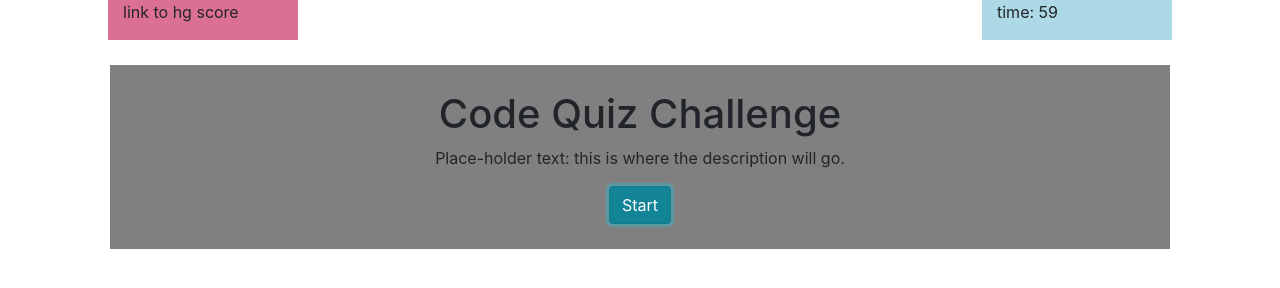
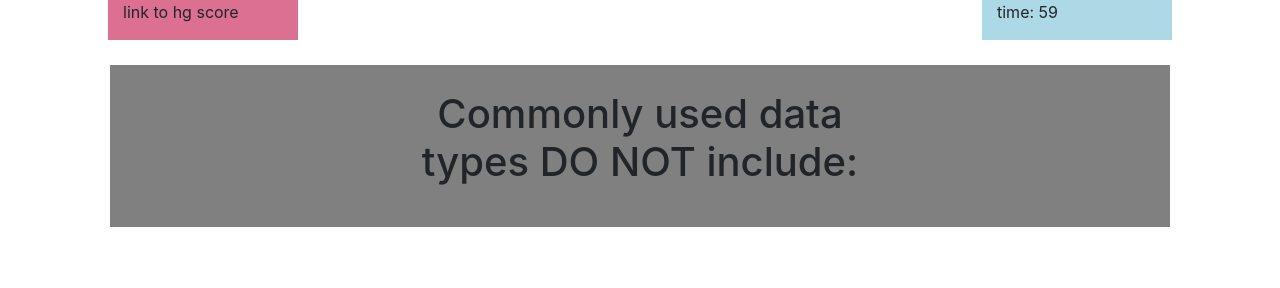
Before and after one commit to mariabyler/CodeQuiz, a plain HTML site: page index.html in a window 1280 px wide. Both pictures are taken after a click on the button "Start". Drawn offline with nearby package versions, Linux system fonts and the light colour scheme.

Commit message:
added dynamically generated html to replace main div for first question

```diff
--- a/index.html
+++ b/index.html
@@ -31,8 +31,8 @@
             <!-- start main content -->
             <div class="row main-div">
                 <div class="col-lg-6 mx-auto">
-                    <h1>Code Quiz Challenge</h1>
-                    <p>
+                    <h1 id="header">Code Quiz Challenge</h1>
+                    <p id="main-content">
                         Place-holder text: this is where the description will go.
                     </p>
                     <button id="start" type="button" class="btn btn-info">Start</button>
--- a/javascript.js
+++ b/javascript.js
@@ -1,14 +1,33 @@
+// start button function called
 var start = document.getElementById("start").addEventListener("click", startBtn);
+// timer set
 var seconds = 60;
 
+// function that runs when you click start button
 function startBtn() {
-    // document.querySelector("main-div").style.visibility = "hidden";
-    setInterval(function() {
-        document.getElementById("timer").innerHTML = "time: " + seconds--;
-        }, 1000);
+    // replaces content of main div with dynamically generated html
+    document.getElementById("header").innerHTML = "Commonly used data types DO NOT include:";
+    document.getElementById("main-content").innerHTML = "";
+    // function to remove start button
+    function removeStartBtn() {
+        var elem = document.getElementById("start");
+        elem.parentNode.removeChild(elem);
+        return false;
+    }
+    // starts timer, if/then statement to keep timer from restarting every time start button is clicked
+    var element= document.querySelector("#start")
+        if (element.classList.contains("active")) {
+        }
+        else {
+         setInterval(function() {
+            document.getElementById("timer").innerHTML = "time: " + seconds--;
+            }, 1000);
+        document.getElementById("start").classList.add("active");
+    }
+    // function to remove start button called
+    removeStartBtn();
 }
 
-// there's a bug where, if you hit start twice, the clock counts down by two seconds
 console.log(startBtn);
 
 // array of objects
```
